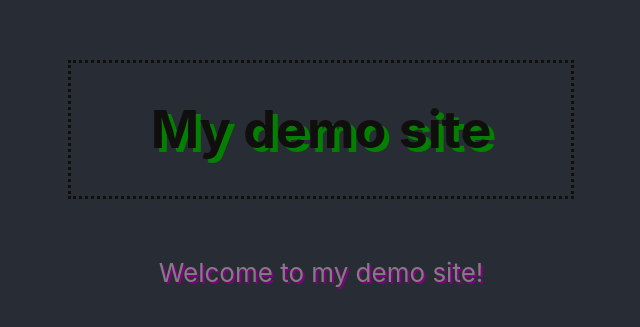
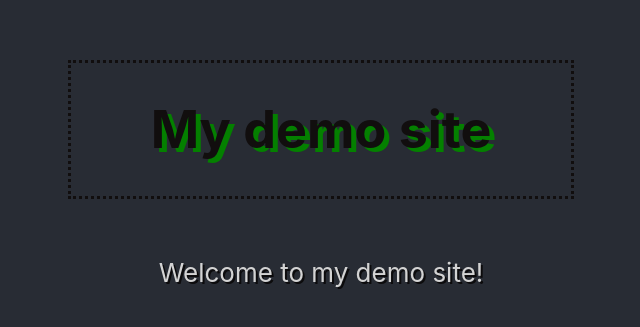
Before and after one commit to erfez/netlify-portfolio, a React (Create React App) app: page / in a window 1280 px wide. Shown: the part 213-540 px from the top of the page, without its empty margins (319-959 px from the left). Built offline with nearby package versions, Linux system fonts and the light colour scheme.

Commit message:
changed body color

```diff
--- a/src/App.css
+++ b/src/App.css
@@ -29,8 +29,8 @@
 
 .App-main {
   margin-top: 2rem;
-  color: rgb(131, 124, 131);
-  text-shadow: 2px 2px purple;
+  color: rgb(211, 211, 211);
+  text-shadow: 2px 2px rgb(12, 11, 12);
 }
 
 .App-link {
```
